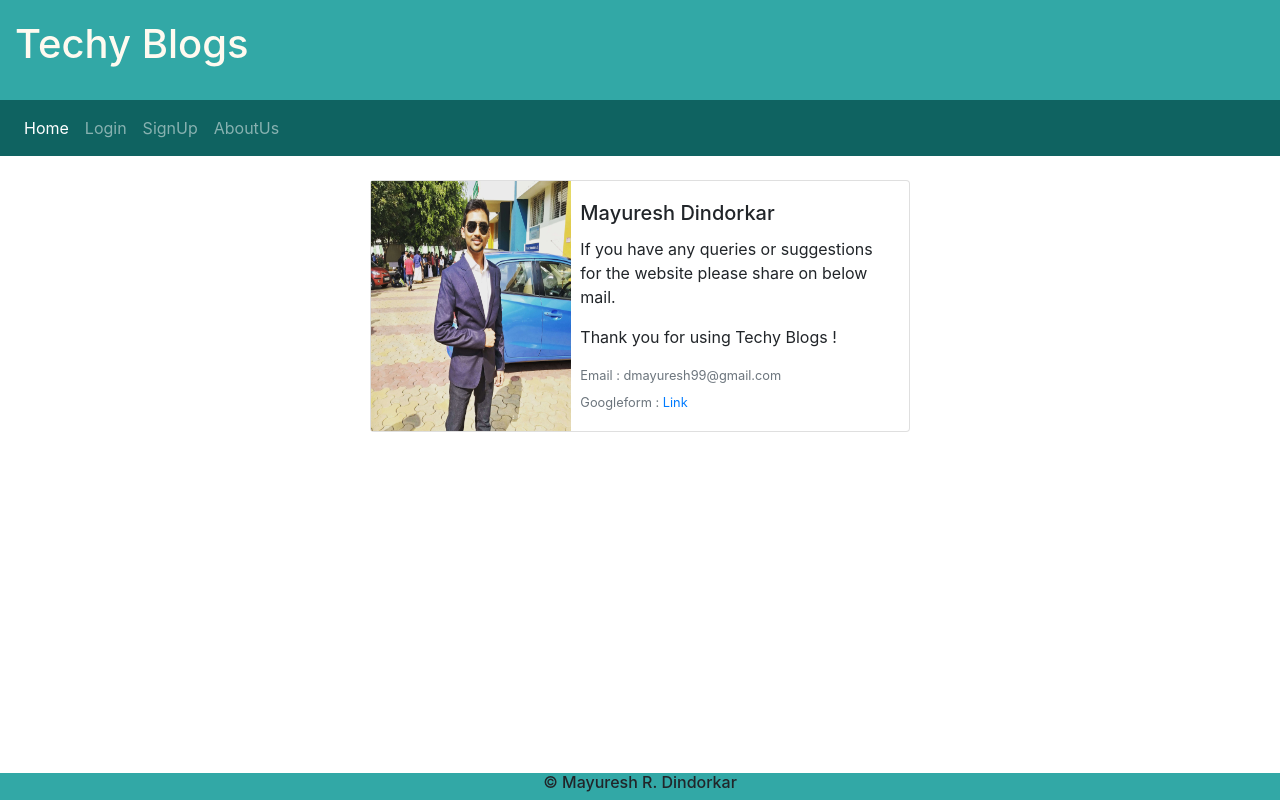
After one commit to Mayureshdindorkar/Blogging-website-Techy-Blogs, a Django app: page /aboutus/ in a window 1280 px wide. The commit adds this page. Run offline with Django 3.2, Linux system fonts and the light colour scheme; some libraries are stand-ins or nearby versions.

Commit message:
website eith google form

```diff
--- /dev/null
+++ b/blog/templates/blog/aboutus.html
@@ -0,0 +1,25 @@
+{% extends 'blog/base.html' %}
+{% load static %}
+
+{% block content %}
+<div class="card mb-3" style="max-width: 540px;">
+
+    <div class="row">
+
+        <div class="col-md-4">
+            <img src="{% static 'images/myphoto.jpg' %}" width="200px" height="250px" alt="Mayuresh Dindorkar">
+        </div>
+
+      <div class="col-md-8">
+        <div class="card-body">
+          <h5 class="card-title">Mayuresh Dindorkar</h5>
+          <p class="card-text">If you have any queries or suggestions for the website please share on below mail.</p>
+          <p class="card-text">Thank you for using Techy Blogs !</p>
+          <h6 class="card-text"><small class="text-muted">Email : dmayuresh99@gmail.com</small></h6>
+          <h6 class="card-text"><small class="text-muted">Googleform : <a href="https://forms.gle/XtLSta9YfbXibEKT9">Link</a></small></h6>
+        </div>
+      </div>
+
+    </div>
+  </div>
+{% endblock %}
--- a/blog/templates/blog/base.html
+++ b/blog/templates/blog/base.html
@@ -6,6 +6,7 @@
         <meta name="viewport" content="width=device-width, initial-scale=1">
 
         <title>Techy Blogs</title>
+        <link rel="icon" href="{% static 'images/pencil.png' %}" type="image/icon type">
         <link rel="stylesheet" href="https://maxcdn.bootstrapcdn.com/bootstrap/4.5.0/css/bootstrap.min.css">
         <script src="https://ajax.googleapis.com/ajax/libs/jquery/3.5.1/jquery.min.js"></script>
         <script src="https://cdnjs.cloudflare.com/ajax/libs/popper.js/1.16.0/umd/popper.min.js"></script>
@@ -25,11 +26,12 @@
 
 
             .footer {
-                position:relative;
+                position:fixed;
                 left: 0 ; right: 0; bottom: 0;
                 background-color: #32a8a6;
                 text-align: center;
                 padding-bottom: 0px;
+
             }
         </style>
 
@@ -71,6 +73,9 @@
                                 <a class="nav-link" href="{% url 'signup' %}">SignUp</a>
                             </li>
                         {% endif %}
+                            <li class="nav-item">
+                                <a class="nav-link" href="{% url 'aboutusx' %}">AboutUs</a>
+                            </li>
                     </ul>
                     </div>
                 </nav>
@@ -91,9 +96,6 @@
 
             <div class="footer container-fluid">
                 <h6> &#169; Mayuresh R. Dindorkar</h6>
-                <h6> Email : dmayuresh99@gmail.com</h6>
-                <h6> Mob.  : 9423838280</h6>
             </div>
-
     </body>
 </html>
--- a/blog/templates/registration/signupform.html
+++ b/blog/templates/registration/signupform.html
@@ -3,7 +3,7 @@
 
 {% block content %}
     <form method="POST" action="{% url 'signup' %}" class="justify-content-center container">
-        <h2 style="text-decoration:underline;">Sign Up</h2>
+        <h2>SignUp</h2>
         <br>
         {% csrf_token %}
         {{ form|crispy }}
--- a/blog/urls.py
+++ b/blog/urls.py
@@ -13,4 +13,5 @@ urlpatterns = [
     path('comment/<int:pk>/approve/', views.comment_approve, name='comment_approve'),
     path('comment/<int:pk>/remove/', views.comment_remove, name='comment_remove'),
     path('signup/', views.signup, name='signup'),
+    path('aboutus/', views.aboutus, name='aboutusx'),
 ]
--- a/blog/views.py
+++ b/blog/views.py
@@ -100,3 +100,6 @@ def comment_remove(request, pk):
     comment = get_object_or_404(Comment, pk=pk)
     comment.delete()
     return redirect('post_detail', pk=comment.post.pk)
+
+def aboutus(request):
+    return render(request,'blog/aboutus.html')
--- a/mysite/urls.py
+++ b/mysite/urls.py
@@ -22,4 +22,5 @@ urlpatterns = [
     path('accounts/login/', views.LoginView.as_view(), name='login'),
     path('accounts/logout/', views.LogoutView.as_view(next_page='/'), name='logout'),
     path('', include('blog.urls')),
+
 ]
```
Also changed, not shown: blog/static/images/myphoto.jpg (added), blog/static/images/pencil.png (added).
